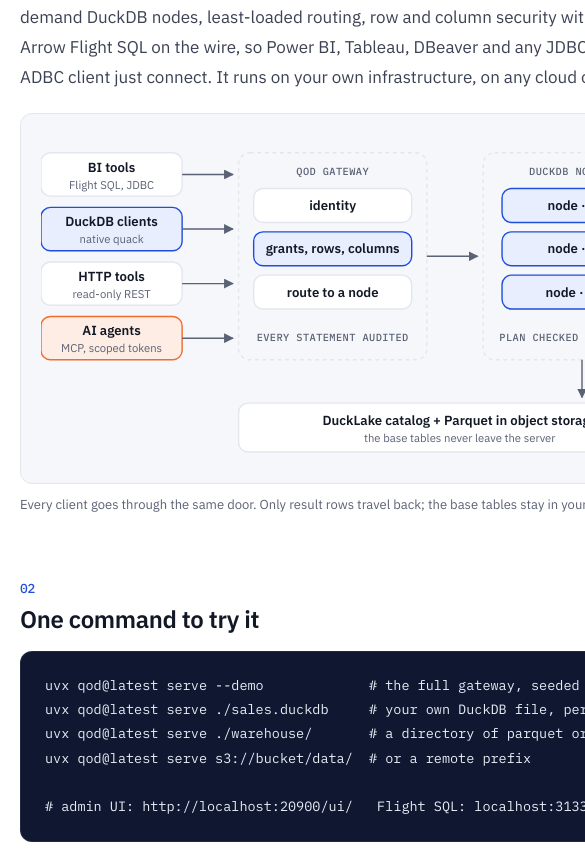
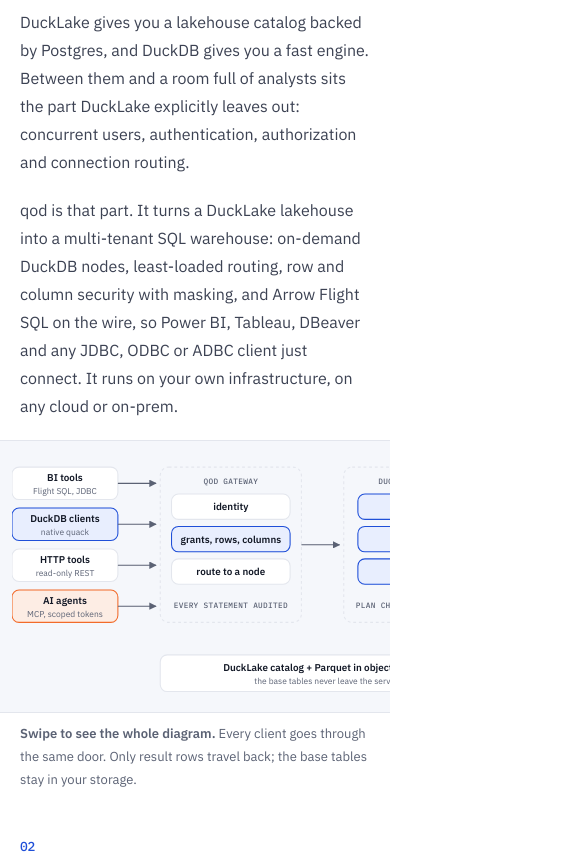
Before and after one commit to Shindora/vincent-is-me, a Next.js app: page /writing/qod in a window 390 px wide. Shown: the part 1127-1981 px from the top of the page, 585 px wide, since content can reach past the window. Built offline with nearby package versions, Linux system fonts and the light colour scheme.

Commit message:
Make posts fit phone screens

```diff
--- a/src/app/globals.css
+++ b/src/app/globals.css
@@ -222,7 +222,7 @@ h1, h2, h3, p { margin: 0; }
 .toc a .mono { color: var(--data); font-size: 12px; }
 .toc a:hover { color: var(--ink); }
 
-.prose { max-width: 700px; font-size: 17px; line-height: 1.75; color: var(--text-2); padding-bottom: 112px; counter-reset: h2; }
+.prose { min-width: 0; overflow-wrap: break-word; max-width: 700px; font-size: 17px; line-height: 1.75; color: var(--text-2); padding-bottom: 112px; counter-reset: h2; }
 .prose p, .prose ul, .prose ol { margin: 0 0 20px; }
 .prose ul, .prose ol { padding-left: 22px; }
 .prose li { margin-bottom: 8px; }
@@ -286,7 +286,7 @@ h1, h2, h3, p { margin: 0; }
   .principles { grid-template-columns: repeat(2, minmax(0, 1fr)); }
   .principle:nth-child(3) { border-left: 0; }
   .principle:nth-child(n + 3) { border-top: 1px solid var(--rule); }
-  .post-grid { grid-template-columns: 1fr; gap: 0; padding-top: 48px; }
+  .post-grid { grid-template-columns: minmax(0, 1fr); gap: 0; padding-top: 48px; }
   .toc { display: none; }
 }
 
@@ -306,4 +306,14 @@ h1, h2, h3, p { margin: 0; }
   .pub { grid-template-columns: 1fr; gap: 4px; }
   .stat-value { font-size: 36px; }
   .tile { padding: 24px; }
+  .prose { font-size: 16px; }
+  .prose h2 { margin-top: 48px; font-size: 21px; }
+  .prose pre { margin-left: -20px; margin-right: -20px; border-radius: 0; border-left: 0; border-right: 0; padding: 18px 20px; }
+  .prose table { display: block; overflow-x: auto; white-space: normal; }
+  .prose th, .prose td { min-width: 120px; }
+  .prose .tldr { padding: 16px 18px 2px; }
+  .diagram-scroll { margin: 0 -20px; padding: 12px; border-radius: 0; border-left: 0; border-right: 0; }
+  .diagram svg { min-width: 480px; }
+  .diagram figcaption::before { content: "Swipe to see the whole diagram. "; font-weight: 600; }
+  .prose pre code { font-size: 12.5px; }
 }
```
